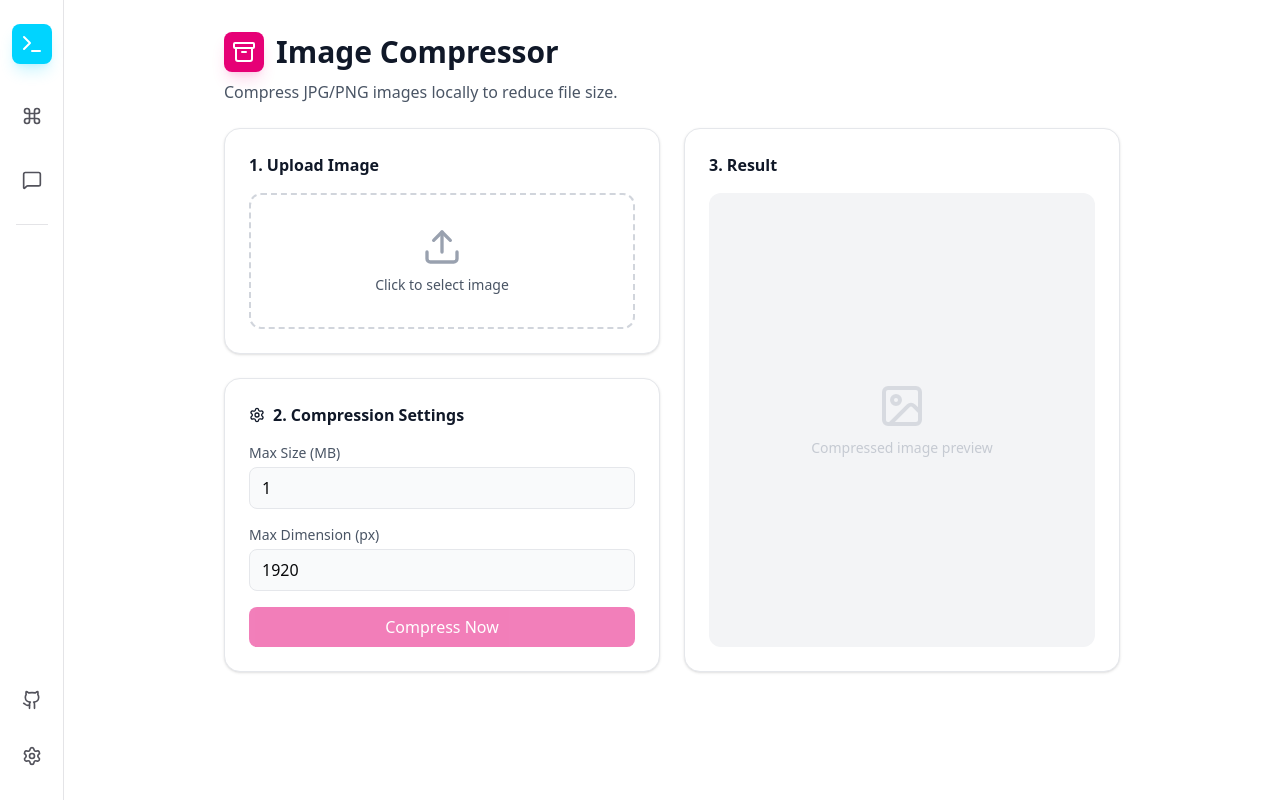
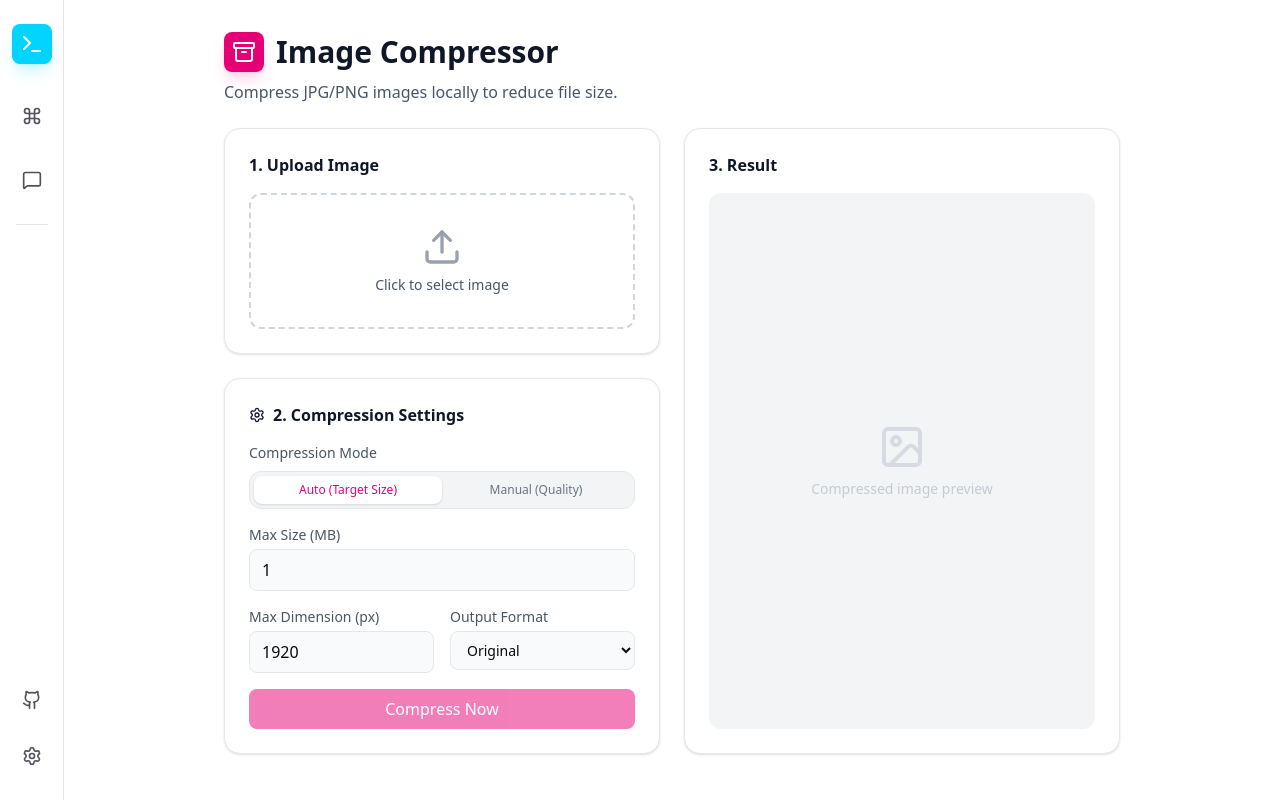
Before and after one commit to BilalisTheBack/transformer, a React (Vite) app: page /compress in a window 1280 px wide. Built offline with nearby package versions, Linux system fonts and the light colour scheme.

Commit message:
Enhance: Add Manual Quality and Format selection to Image Compressor

```diff
--- a/src/features/media/ImageCompressor.tsx
+++ b/src/features/media/ImageCompressor.tsx
@@ -16,6 +16,9 @@ export default function ImageCompressor() {
   const [file, setFile] = useState<File | null>(null);
   const [compressedFile, setCompressedFile] = useState<File | null>(null);
   const [isCompressing, setIsCompressing] = useState(false);
+  const [mode, setMode] = useState<"auto" | "manual">("auto");
+  const [quality, setQuality] = useState(80);
+  const [outputFormat, setOutputFormat] = useState<string>("original");
   const [options, setOptions] = useState({
     maxSizeMB: 1,
     maxWidthOrHeight: 1920,
@@ -33,7 +36,14 @@ export default function ImageCompressor() {
     if (!file) return;
     setIsCompressing(true);
     try {
-      const compressed = await imageCompression(file, options);
+      const compressionOptions = {
+        ...options,
+        initialQuality: mode === "manual" ? quality / 100 : undefined,
+        maxSizeMB: mode === "manual" ? 50 : options.maxSizeMB,
+        fileType:
+          outputFormat === "original" ? undefined : `image/${outputFormat}`,
+      };
+      const compressed = await imageCompression(file, compressionOptions);
       setCompressedFile(compressed);
     } catch (error) {
       console.error(error);
@@ -97,6 +107,36 @@ export default function ImageCompressor() {
               {t("media.compressor.settingsStep")}
             </h3>
             <div className="space-y-4">
+              {/* Mode Toggle */}
+              <div>
+                <label className="text-sm text-gray-600 dark:text-gray-400 block mb-2">
+                  {t("media.compressor.mode")}
+                </label>
+                <div className="flex p-1 bg-gray-100 dark:bg-gray-900 rounded-xl border border-gray-200 dark:border-gray-700">
+                  <button
+                    onClick={() => setMode("auto")}
+                    className={`flex-1 py-1.5 text-xs font-medium rounded-lg transition-all ${
+                      mode === "auto"
+                        ? "bg-white dark:bg-gray-800 shadow-sm text-pink-600"
+                        : "text-gray-500 hover:text-gray-700 dark:hover:text-gray-300"
+                    }`}
+                  >
+                    {t("media.compressor.auto")}
+                  </button>
+                  <button
+                    onClick={() => setMode("manual")}
+                    className={`flex-1 py-1.5 text-xs font-medium rounded-lg transition-all ${
+                      mode === "manual"
+                        ? "bg-white dark:bg-gray-800 shadow-sm text-pink-600"
+                        : "text-gray-500 hover:text-gray-700 dark:hover:text-gray-300"
+                    }`}
+                  >
+                    {t("media.compressor.manual")}
+                  </button>
+                </div>
+              </div>
+
+              {mode === "auto" ? (
                 <div>
                   <label className="text-sm text-gray-600 dark:text-gray-400 block mb-1">
                     {t("media.compressor.maxSize")}
@@ -115,6 +155,28 @@ export default function ImageCompressor() {
                     className="w-full px-3 py-2 bg-gray-50 dark:bg-gray-900 border border-gray-200 dark:border-gray-700 rounded-lg outline-none focus:ring-2 focus:ring-pink-500"
                   />
                 </div>
+              ) : (
+                <div>
+                  <div className="flex justify-between mb-1">
+                    <label className="text-sm text-gray-600 dark:text-gray-400 block">
+                      {t("media.compressor.quality")}
+                    </label>
+                    <span className="text-xs font-mono text-pink-600">
+                      {quality}%
+                    </span>
+                  </div>
+                  <input
+                    type="range"
+                    min="1"
+                    max="100"
+                    value={quality}
+                    onChange={(e) => setQuality(parseInt(e.target.value))}
+                    className="w-full h-2 bg-gray-200 dark:bg-gray-700 rounded-lg appearance-none cursor-pointer accent-pink-600"
+                  />
+                </div>
+              )}
+
+              <div className="grid grid-cols-2 gap-4">
                 <div>
                   <label className="text-sm text-gray-600 dark:text-gray-400 block mb-1">
                     {t("media.compressor.maxDimension")}
@@ -132,6 +194,25 @@ export default function ImageCompressor() {
                     className="w-full px-3 py-2 bg-gray-50 dark:bg-gray-900 border border-gray-200 dark:border-gray-700 rounded-lg outline-none focus:ring-2 focus:ring-pink-500"
                   />
                 </div>
+                <div>
+                  <label className="text-sm text-gray-600 dark:text-gray-400 block mb-1">
+                    {t("media.compressor.format")}
+                  </label>
+                  <select
+                    value={outputFormat}
+                    onChange={(e) => setOutputFormat(e.target.value)}
+                    className="w-full px-3 py-2 bg-gray-50 dark:bg-gray-900 border border-gray-200 dark:border-gray-700 rounded-lg outline-none focus:ring-2 focus:ring-pink-500 text-sm"
+                  >
+                    <option value="original">
+                      {t("media.compressor.original")}
+                    </option>
+                    <option value="jpeg">{t("media.compressor.jpeg")}</option>
+                    <option value="png">{t("media.compressor.png")}</option>
+                    <option value="webp">{t("media.compressor.webp")}</option>
+                  </select>
+                </div>
+              </div>
+
               <button
                 onClick={handleCompress}
                 disabled={!file || isCompressing}
--- a/src/locales/de.json
+++ b/src/locales/de.json
@@ -481,7 +481,16 @@
       "resultStep": "3. Result",
       "preview": "Compressed image preview",
       "newSize": "New Size",
-      "download": "Download"
+      "download": "Download",
+      "mode": "Compression Mode",
+      "auto": "Auto (Target Size)",
+      "manual": "Manual (Quality)",
+      "quality": "Quality",
+      "format": "Output Format",
+      "original": "Original",
+      "jpeg": "JPEG",
+      "png": "PNG",
+      "webp": "WebP"
     },
     "cropper": {
       "title": "Image Resizer & Cropper",
--- a/src/locales/en.json
+++ b/src/locales/en.json
@@ -481,7 +481,16 @@
       "resultStep": "3. Result",
       "preview": "Compressed image preview",
       "newSize": "New Size",
-      "download": "Download"
+      "download": "Download",
+      "mode": "Compression Mode",
+      "auto": "Auto (Target Size)",
+      "manual": "Manual (Quality)",
+      "quality": "Quality",
+      "format": "Output Format",
+      "original": "Original",
+      "jpeg": "JPEG",
+      "png": "PNG",
+      "webp": "WebP"
     },
     "cropper": {
       "title": "Image Resizer & Cropper",
--- a/src/locales/es.json
+++ b/src/locales/es.json
@@ -481,7 +481,16 @@
       "resultStep": "3. Result",
       "preview": "Compressed image preview",
       "newSize": "New Size",
-      "download": "Download"
+      "download": "Download",
+      "mode": "Compression Mode",
+      "auto": "Auto (Target Size)",
+      "manual": "Manual (Quality)",
+      "quality": "Quality",
+      "format": "Output Format",
+      "original": "Original",
+      "jpeg": "JPEG",
+      "png": "PNG",
+      "webp": "WebP"
     },
     "cropper": {
       "title": "Image Resizer & Cropper",
--- a/src/locales/fr.json
+++ b/src/locales/fr.json
@@ -482,7 +482,16 @@
       "resultStep": "3. Result",
       "preview": "Compressed image preview",
       "newSize": "New Size",
-      "download": "Download"
+      "download": "Download",
+      "mode": "Mode de Compression",
+      "auto": "Auto (Taille Cible)",
+      "manual": "Manuel (Qualité)",
+      "quality": "Qualité",
+      "format": "Format de Sortie",
+      "original": "Original",
+      "jpeg": "JPEG",
+      "png": "PNG",
+      "webp": "WebP"
     },
     "cropper": {
       "title": "Image Resizer & Cropper",
--- a/src/locales/it.json
+++ b/src/locales/it.json
@@ -481,7 +481,16 @@
       "resultStep": "3. Result",
       "preview": "Compressed image preview",
       "newSize": "New Size",
-      "download": "Download"
+      "download": "Download",
+      "mode": "Compression Mode",
+      "auto": "Auto (Target Size)",
+      "manual": "Manual (Quality)",
+      "quality": "Quality",
+      "format": "Output Format",
+      "original": "Original",
+      "jpeg": "JPEG",
+      "png": "PNG",
+      "webp": "WebP"
     },
     "cropper": {
       "title": "Image Resizer & Cropper",
--- a/src/locales/pt.json
+++ b/src/locales/pt.json
@@ -481,7 +481,16 @@
       "resultStep": "3. Result",
       "preview": "Compressed image preview",
       "newSize": "New Size",
-      "download": "Download"
+      "download": "Download",
+      "mode": "Compression Mode",
+      "auto": "Auto (Target Size)",
+      "manual": "Manual (Quality)",
+      "quality": "Quality",
+      "format": "Output Format",
+      "original": "Original",
+      "jpeg": "JPEG",
+      "png": "PNG",
+      "webp": "WebP"
     },
     "cropper": {
       "title": "Image Resizer & Cropper",
--- a/src/locales/ru.json
+++ b/src/locales/ru.json
@@ -481,7 +481,16 @@
       "resultStep": "3. Result",
       "preview": "Compressed image preview",
       "newSize": "New Size",
-      "download": "Download"
+      "download": "Download",
+      "mode": "Compression Mode",
+      "auto": "Auto (Target Size)",
+      "manual": "Manual (Quality)",
+      "quality": "Quality",
+      "format": "Output Format",
+      "original": "Original",
+      "jpeg": "JPEG",
+      "png": "PNG",
+      "webp": "WebP"
     },
     "cropper": {
       "title": "Image Resizer & Cropper",
--- a/src/locales/tr.json
+++ b/src/locales/tr.json
@@ -482,7 +482,16 @@
       "resultStep": "3. Result",
       "preview": "Compressed image preview",
       "newSize": "New Size",
-      "download": "Download"
+      "download": "Download",
+      "mode": "Sıkıştırma Modu",
+      "auto": "Otomatik (Hedef Boyut)",
+      "manual": "Manuel (Kalite)",
+      "quality": "Kalite",
+      "format": "Çıktı Formatı",
+      "original": "Orijinal",
+      "jpeg": "JPEG",
+      "png": "PNG",
+      "webp": "WebP"
     },
     "cropper": {
       "title": "Image Resizer & Cropper",
--- /dev/null
+++ b/sync_locales_final.cjs
@@ -0,0 +1,100 @@
+const fs = require("fs");
+const path = require("path");
+
+const localesDir = path.join(__dirname, "src", "locales");
+const enPath = path.join(localesDir, "en.json");
+const en = JSON.parse(fs.readFileSync(enPath, "utf8"));
+
+// Basic dictionary for manual overrides if needed (empty for now, relying on fallback)
+const manualTranslations = {
+  fr: {
+    media: {
+      compressor: {
+        mode: "Mode de Compression",
+        auto: "Auto (Taille Cible)",
+        manual: "Manuel (Qualité)",
+        quality: "Qualité",
+        format: "Format de Sortie",
+        original: "Original",
+      },
+    },
+  },
+  tr: {
+    media: {
+      compressor: {
+        mode: "Sıkıştırma Modu",
+        auto: "Otomatik (Hedef Boyut)",
+        manual: "Manuel (Kalite)",
+        quality: "Kalite",
+        format: "Çıktı Formatı",
+        original: "Orijinal",
+      },
+    },
+  },
+};
+
+function deepMerge(target, source) {
+  if (!source) return target;
+  for (const key of Object.keys(source)) {
+    if (source[key] instanceof Object && key in target) {
+      Object.assign(source[key], deepMerge(target[key], source[key]));
+    }
+  }
+  Object.assign(target || {}, source);
+  return target;
+}
+
+function syncKeys(source, target) {
+  let modified = false;
+  for (const key in source) {
+    if (typeof source[key] === "object" && source[key] !== null) {
+      if (!target[key]) {
+        target[key] = {};
+        modified = true;
+      }
+      if (syncKeys(source[key], target[key])) modified = true;
+    } else {
+      if (target[key] === undefined) {
+        target[key] = source[key];
+        modified = true;
+      }
+    }
+  }
+  return modified;
+}
+
+const languages = ["tr", "fr", "es", "de", "it", "pt", "ru"];
+
+languages.forEach((lang) => {
+  const langPath = path.join(localesDir, `${lang}.json`);
+  if (fs.existsSync(langPath)) {
+    let content = JSON.parse(fs.readFileSync(langPath, "utf8"));
+
+    // 1. Structure sync
+    let modified = syncKeys(en, content);
+
+    // 2. Manual overrides (Deep merge needed for nested objects)
+    if (manualTranslations[lang]) {
+      // Very simple nested merge for our known structure
+      const manuals = manualTranslations[lang];
+      // Helper to restart merge
+      const applyManual = (src, dest) => {
+        for (const k in src) {
+          if (typeof src[k] === "object") {
+            if (!dest[k]) dest[k] = {};
+            applyManual(src[k], dest[k]);
+          } else {
+            dest[k] = src[k];
+            modified = true;
+          }
+        }
+      };
+      applyManual(manuals, content);
+    }
+
+    if (modified) {
+      fs.writeFileSync(langPath, JSON.stringify(content, null, 2));
+      console.log(`Synced ${lang}.json`);
+    }
+  }
+});
```
Lines whose indentation alone changed are shown as unchanged.
